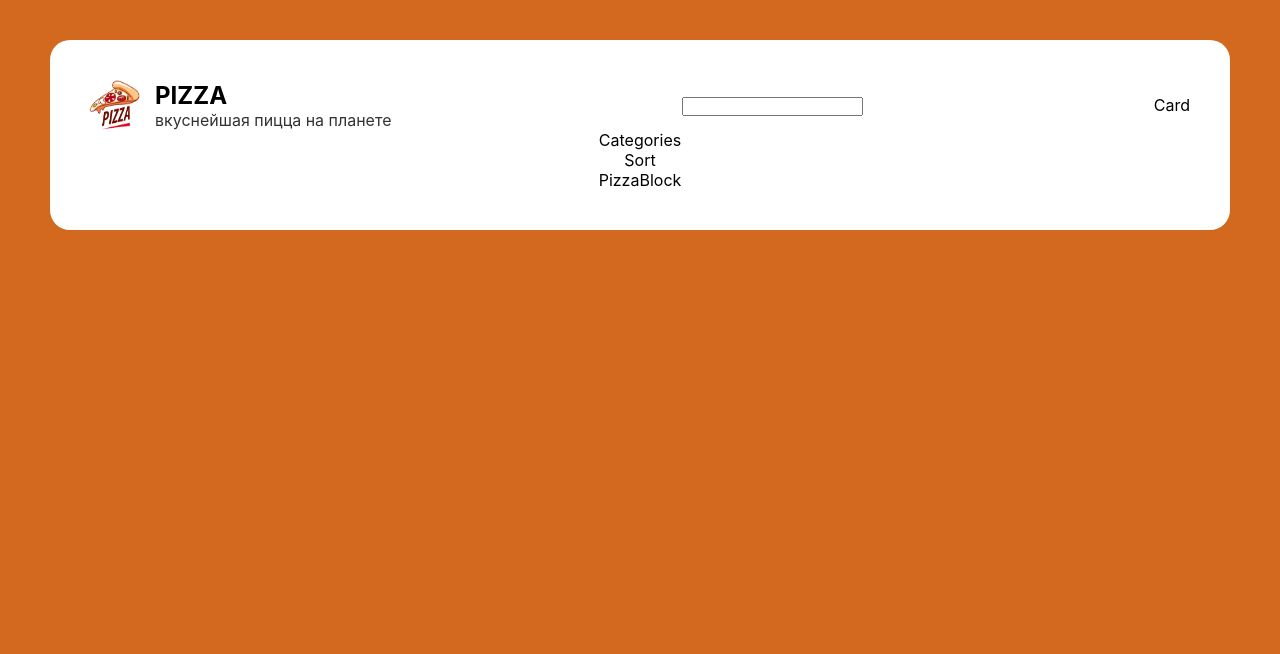
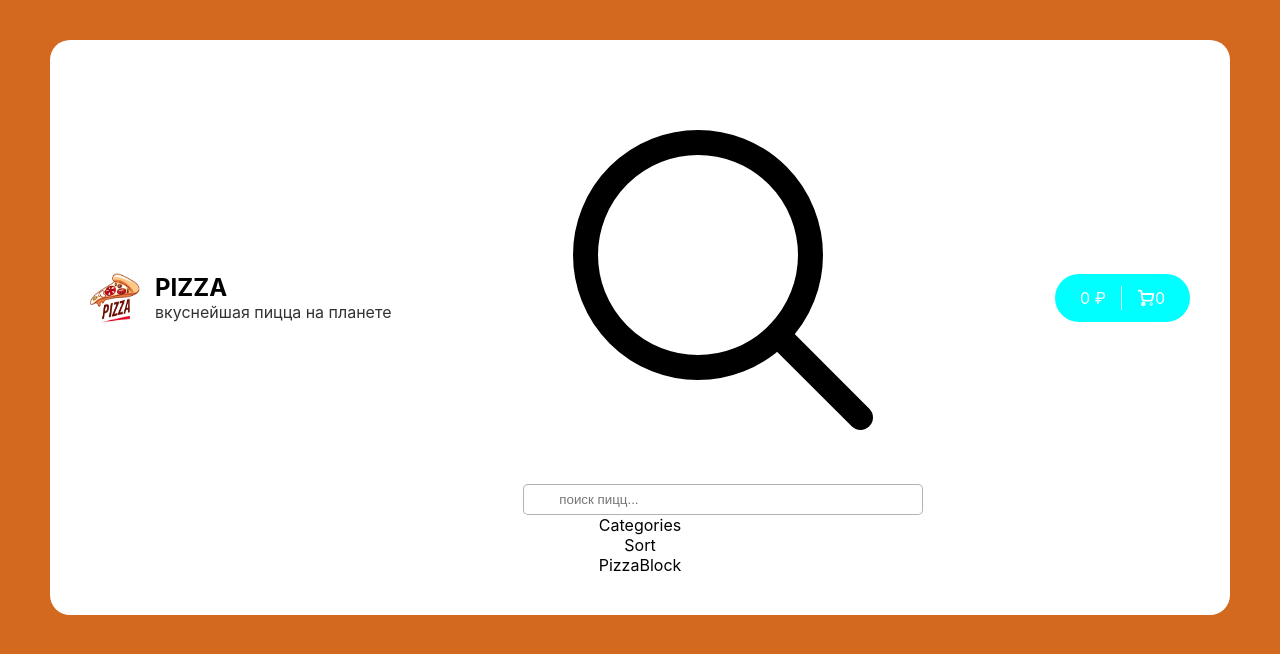
Before and after one commit to SanArh/react, a React (Create React App) app: page / in a window 1280 px wide. Shown: the top 654 px of the page. Built offline with nearby package versions, Linux system fonts and the light colour scheme.

Commit message:
feat: add card button, style Header

```diff
--- a/package.json
+++ b/package.json
@@ -8,6 +8,7 @@
     "@testing-library/user-event": "^13.5.0",
     "react": "^18.2.0",
     "react-dom": "^18.2.0",
+    "react-router-dom": "^6.3.0",
     "react-scripts": "5.0.1",
     "web-vitals": "^2.1.4"
   },
--- a/src/components/Header/Header.jsx
+++ b/src/components/Header/Header.jsx
@@ -12,10 +12,73 @@ const Header = () => {
           <p className={style.logo__suptitle}>вкуснейшая пицца на планете</p>
         </div>
       </div>
-      <div>
-        <input type="text" />
+      <div className={style.search}>
+        <svg
+          className={style.search__icon}
+          class="Search_icon__XMmYc"
+          enableBackground="new 0 0 32 32"
+          id="EditableLine"
+          version="1.1"
+          viewBox="0 0 32 32"
+          xmlns="http://www.w3.org/2000/svg">
+          <circle
+            cx="14"
+            cy="14"
+            fill="none"
+            id="XMLID_42_"
+            r="9"
+            stroke="#000000"
+            strokeLinecap="round"
+            strokeLinejoin="round"
+            strokeMiterlimit="10"
+            strokeWidth="2"></circle>
+          <line
+            fill="none"
+            id="XMLID_44_"
+            stroke="#000000"
+            strokeLinecap="round"
+            strokeLinejoin="round"
+            strokeMiterlimit="10"
+            strokeWidth="2"
+            x1="27"
+            x2="20.366"
+            y1="27"
+            y2="20.366"></line>
+        </svg>
+        <input className={style.input} type="text" placeholder="поиск пицц..." />
       </div>
-      <div>Card</div>
+      <div className={style.card}>
+        <a className={style.card__btn} href="#">
+          <span>0 ₽</span>
+          <div className={style.separater}></div>
+          <svg
+            width="18"
+            height="18"
+            viewBox="0 0 18 18"
+            fill="none"
+            xmlns="http://www.w3.org/2000/svg">
+            <path
+              d="M6.33333 16.3333C7.06971 16.3333 7.66667 15.7364 7.66667 15C7.66667 14.2636 7.06971 13.6667 6.33333 13.6667C5.59695 13.6667 5 14.2636 5 15C5 15.7364 5.59695 16.3333 6.33333 16.3333Z"
+              stroke="white"
+              strokeWidth="1.8"
+              strokeLinecap="round"
+              strokeLinejoin="round"></path>
+            <path
+              d="M14.3333 16.3333C15.0697 16.3333 15.6667 15.7364 15.6667 15C15.6667 14.2636 15.0697 13.6667 14.3333 13.6667C13.597 13.6667 13 14.2636 13 15C13 15.7364 13.597 16.3333 14.3333 16.3333Z"
+              stroke="white"
+              strostrokeWidth="1.8"
+              strokeLinecap="round"
+              strokeLinejoin="round"></path>
+            <path
+              d="M4.78002 4.99999H16.3334L15.2134 10.5933C15.1524 10.9003 14.9854 11.176 14.7417 11.3722C14.4979 11.5684 14.1929 11.6727 13.88 11.6667H6.83335C6.50781 11.6694 6.1925 11.553 5.94689 11.3393C5.70128 11.1256 5.54233 10.8295 5.50002 10.5067L4.48669 2.82666C4.44466 2.50615 4.28764 2.21182 4.04482 1.99844C3.80201 1.78505 3.48994 1.66715 3.16669 1.66666H1.66669"
+              stroke="white"
+              strokeWidth="1.8"
+              strokeLinecap="round"
+              strokeLinejoin="round"></path>
+          </svg>
+          <span>0</span>
+        </a>
+      </div>
     </div>
   );
 };
--- a/src/components/Header/Header.module.css
+++ b/src/components/Header/Header.module.css
@@ -21,3 +21,38 @@
   font-size: 16px;
   opacity: 0.8;
 }
+.search {
+  position: relative;
+}
+.search__icon {
+  position: absolute;
+  width: 20px;
+  top: 50%;
+  left: 7px;
+  transform: translateY(-50%);
+  opacity: 0.3;
+}
+.input {
+  outline: none;
+  border: 1px solid rgba(0, 0, 0, 0.3);
+  padding: 7px 5px 7px 35px;
+  border-radius: 5px;
+  width: 400px;
+}
+.card {
+  background-color: cyan;
+  border-radius: 25px;
+}
+.card__btn {
+  display: flex;
+  align-items: center;
+  text-decoration: none;
+  color: #fff;
+  padding: 12px 25px;
+}
+.separater {
+  width: 1px;
+  height: 24px;
+  background-color: rgba(255, 255, 255, 0.8);
+  margin: 0 15px;
+}
```
Also changed, not shown: 1 other file (tests, documents, lock files or other folders).
